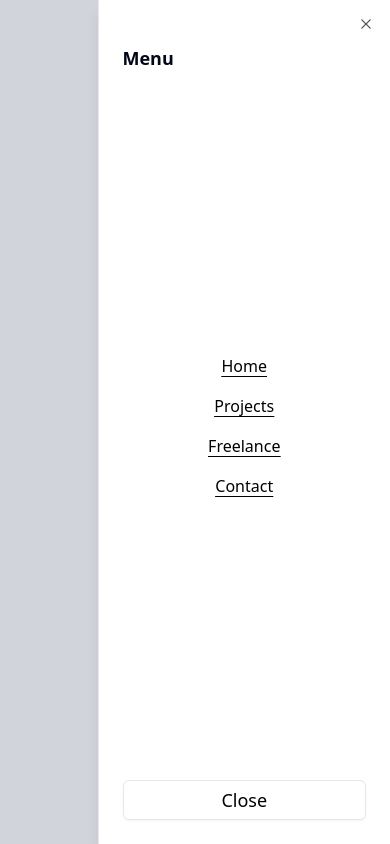
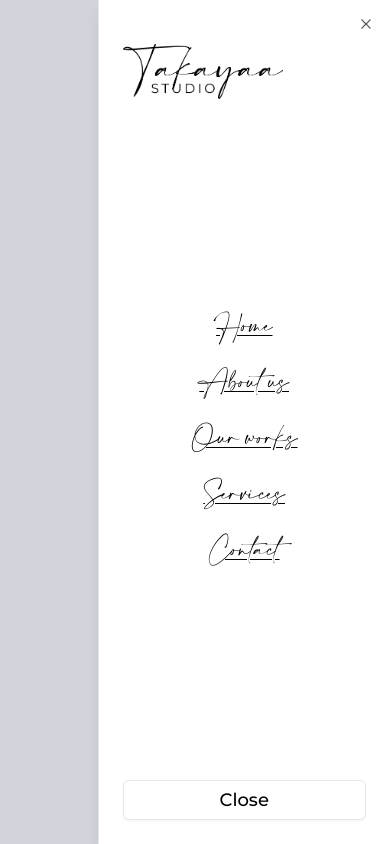
Before and after one commit to Ionfinisher/takayaa-studio-dev, a React (Vite) app: page / in a window 390 px wide. Both pictures are taken after a click on the button 341 px from the left and 38 px from the top of the page. Shown: the top 844 px of the page. Built offline with nearby package versions, Linux system fonts and the light colour scheme.

Commit message:
add hashed link and change link tag

```diff
--- a/package.json
+++ b/package.json
@@ -20,6 +20,7 @@
     "react": "^18.2.0",
     "react-dom": "^18.2.0",
     "react-router-dom": "^6.23.1",
+    "react-router-hash-link": "^2.4.3",
     "tailwind-merge": "^2.3.0",
     "tailwindcss-animate": "^1.0.7",
     "vaul": "^0.9.1"
--- a/src/Home/HomePage.jsx
+++ b/src/Home/HomePage.jsx
@@ -35,7 +35,7 @@ const HomePage = () => {
 
 
       {/* About us section */}
-      <div className="container mx-auto px-4 md:px-8 my-24">
+      <div id='aboutus' className="container mx-auto px-4 md:px-8 my-24">
         <div className="border border-black montserrat-md text-black py-2 px-5 rounded-full w-36 flex gap-2 items-center justify-center mb-16">
           <CircleArrowOutDownRight size={13} strokeWidth={2} />
           About us
@@ -53,7 +53,7 @@ const HomePage = () => {
       {/* About us section */}
 
       {/* Portfolio section */}
-      <div className="w-full px-4 md:px-8 mb-24 text-[#e4e2e3] bg-[#484647bb] flex flex-col justify-center items-center gap-4">
+      <div id='ourworks' className="w-full px-4 md:px-8 mb-24 text-[#e4e2e3] bg-[#484647bb] flex flex-col justify-center items-center gap-4">
         <div className='border border-white montserrat-md text-white py-2 px-5 rounded-full w-36 flex gap-2 items-center justify-center mb-12 mt-24'>
           <CircleArrowOutDownRight size={13} strokeWidth={2} />
           Our work
@@ -107,46 +107,44 @@ const HomePage = () => {
       {/* Portfolio section */}
 
       {/* Services section */}
-      <div className="container mx-auto px-4 md:px-8 mb-24">
+      <div id="services" className="container mx-auto px-4 md:px-8 mb-24">
         <div className="border border-black montserrat-md text-black py-2 px-5 rounded-full max-w-44 flex gap-2 items-center justify-center mb-12">
           <CircleArrowOutDownRight size={13} strokeWidth={2} />
           Our services
         </div>
         <div className="flex pb-12">
-          <div className="basis-1/2 flex flex-col justify-center items-start gap-5">
+          <div className="basis-1/2 flex flex-col justify-center items-start gap-8 md:gap-12">
             <div className="flex justify-center items-center gap-4">
-              <p className="montserrat-md text-xs text-gray-600">01.</p>
-              <p className='montserrat-md text-2xl md:text-5xl'>Digital Marketing</p>
+              <p className="montserrat-md text-xs md:text-base text-gray-600">01.</p>
+              <p className='montserrat-md text-xl md:text-5xl'>Digital Marketing</p>
             </div>
             <div className="flex justify-center items-center gap-4">
-              <p className="montserrat-md text-xs text-gray-600">02.</p>
-              <p className='montserrat-md text-2xl md:text-5xl'>Branding</p>
+              <p className="montserrat-md text-xs md:text-base text-gray-600">02.</p>
+              <p className='montserrat-md text-xl md:text-5xl'>Branding</p>
             </div>
             <div className="flex justify-center items-center gap-4">
-              <p className="montserrat-md text-xs text-gray-600">03.</p>
-              <p className='montserrat-md text-2xl md:text-5xl'>Content Strategy</p>
+              <p className="montserrat-md text-xs md:text-base text-gray-600">03.</p>
+              <p className='montserrat-md text-xl md:text-5xl'>Content Strategy</p>
             </div>
 
           </div>
 
-          <div className="basis-1/2 flex flex-col justify-center items-start gap-5">
+          <div className="basis-1/2 flex flex-col justify-center items-start gap-8 md:gap-12">
             <div className="flex justify-center items-center gap-4">
-              <p className="montserrat-md text-xs text-gray-600">01.</p>
-              <p className='montserrat-md text-2xl md:text-5xl'>Webdesign</p>
+              <p className="montserrat-md text-xs md:text-base text-gray-600">04.</p>
+              <p className='montserrat-md text-xl md:text-5xl'>Digital Marketing</p>
             </div>
             <div className="flex justify-center items-center gap-4">
-              <p className="montserrat-md text-xs text-gray-600">02.</p>
-              <p className='montserrat-md text-2xl md:text-5xl'>Webdesign</p>
+              <p className="montserrat-md text-xs md:text-base text-gray-600">05.</p>
+              <p className='montserrat-md text-xl md:text-5xl'>Branding</p>
             </div>
             <div className="flex justify-center items-center gap-4">
-              <p className="montserrat-md text-xs text-gray-600">03.</p>
-              <p className='montserrat-md text-2xl md:text-5xl'>Webdesign</p>
+              <p className="montserrat-md text-xs md:text-base text-gray-600">06.</p>
+              <p className='montserrat-md text-xl md:text-5xl'>Content Strategy</p>
             </div>
 
           </div>
-
         </div>
-
       </div>
 
       {/* Services section */}
--- a/src/components/BurgerMenu.jsx
+++ b/src/components/BurgerMenu.jsx
@@ -10,7 +10,9 @@ import {
   SheetTrigger,
 } from "~/components/ui/sheet"
 import { AlignJustify } from "lucide-react"
-import { Link, useMatch, useResolvedPath } from "react-router-dom"
+import { useMatch, useResolvedPath } from "react-router-dom"
+import { HashLink as Link } from 'react-router-hash-link';
+import takayaa from "../assets/takayaa-logo.png"
 
 
 
@@ -26,27 +28,32 @@ export function SheetAction() {
       <SheetContent className="flex flex-col justify-between">
         <SheetHeader>
           <SheetTitle className="mt-5 flex flex-row justify-between">
-            Menu
+            <Link to={"/"}>
+                <img src={takayaa}  alt="logo" className="w-40 h-30"/>
+            </Link>
           </SheetTitle>
         </SheetHeader>
-        <div className="flex flex-col gap-4 items-center">
+        <div className="flex flex-col gap-8 items-center amalfi-coast">
             <SheetClose asChild>
-              <CustomLink  to={"/"}>Home</CustomLink>
+              <CustomLink to={"/"} className='hover:text-[#0E3B5F]'>Home</CustomLink>
             </SheetClose>
             <SheetClose asChild>
-              <CustomLink  to={"/"}>Projects</CustomLink>
+              <CustomLink to={"/#aboutus"} className='hover:text-[#0E3B5F]'>About us</CustomLink>
             </SheetClose>
             <SheetClose asChild>
-              <CustomLink  to={"/"}>Freelance</CustomLink>
+              <CustomLink to={"/#ourworks"} className='hover:text-[#0E3B5F]'>Our works</CustomLink>
             </SheetClose>
             <SheetClose asChild>
-              <CustomLink  to={"/"}>Contact</CustomLink>
+              <CustomLink to={"/#services"} className='hover:text-[#0E3B5F]'>Services</CustomLink>
             </SheetClose>
-            {/* <Link to={"/"}>Blog</Link> */}
+            <SheetClose asChild>
+              <CustomLink to={"/#contact"} className='hover:text-[#0E3B5F]'>Contact</CustomLink>
+            </SheetClose>
+
         </div>
         <SheetFooter>
           <SheetClose asChild>
-            <Button size={"lg"} variant={"outline"} className="text-lg">Close</Button>
+            <Button size={"lg"} variant={"outline"} className="text-lg montserrat-md">Close</Button>
           </SheetClose>
         </SheetFooter>
       </SheetContent>
--- a/src/components/NavBar.jsx
+++ b/src/components/NavBar.jsx
@@ -1,6 +1,6 @@
 import React from "react"
-import { Link, useMatch, useResolvedPath } from "react-router-dom"
-import logo from "../assets/react.svg"
+import { useMatch, useResolvedPath } from "react-router-dom"
+import { HashLink as Link } from 'react-router-hash-link';
 import takayaa from "../assets/takayaa-logo.png"
 import { SheetAction } from "./BurgerMenu";
 import { Separator } from "~/components/ui/separator"
@@ -17,10 +17,10 @@ export default function NavBar() {
             </div>
             <div className="md:flex items-center space-x-6 hidden amalfi-coast">
                 <CustomLink to={"/"} className='hover:text-[#0E3B5F]'>Home</CustomLink>
-                <CustomLink to={"/1"} className='hover:text-[#0E3B5F]'>About us</CustomLink>
-                <CustomLink to={"/2"} className='hover:text-[#0E3B5F]'>Portfolio</CustomLink>
-                <CustomLink to={"/3"} className='hover:text-[#0E3B5F]'>Services</CustomLink>
-                <CustomLink to={"/4"} className='hover:text-[#0E3B5F]'>Contact</CustomLink>
+                <CustomLink to={"/#aboutus"} className='hover:text-[#0E3B5F]'>About us</CustomLink>
+                <CustomLink to={"/#ourworks"} className='hover:text-[#0E3B5F]'>Our works</CustomLink>
+                <CustomLink to={"/#services"} className='hover:text-[#0E3B5F]'>Services</CustomLink>
+                <CustomLink to={"/#contact"} className='hover:text-[#0E3B5F]'>Contact</CustomLink>
             </div>
         </div>
         <Separator className="bg-black"/>
```
Also changed, not shown: 1 other file (tests, documents, lock files or other folders).
